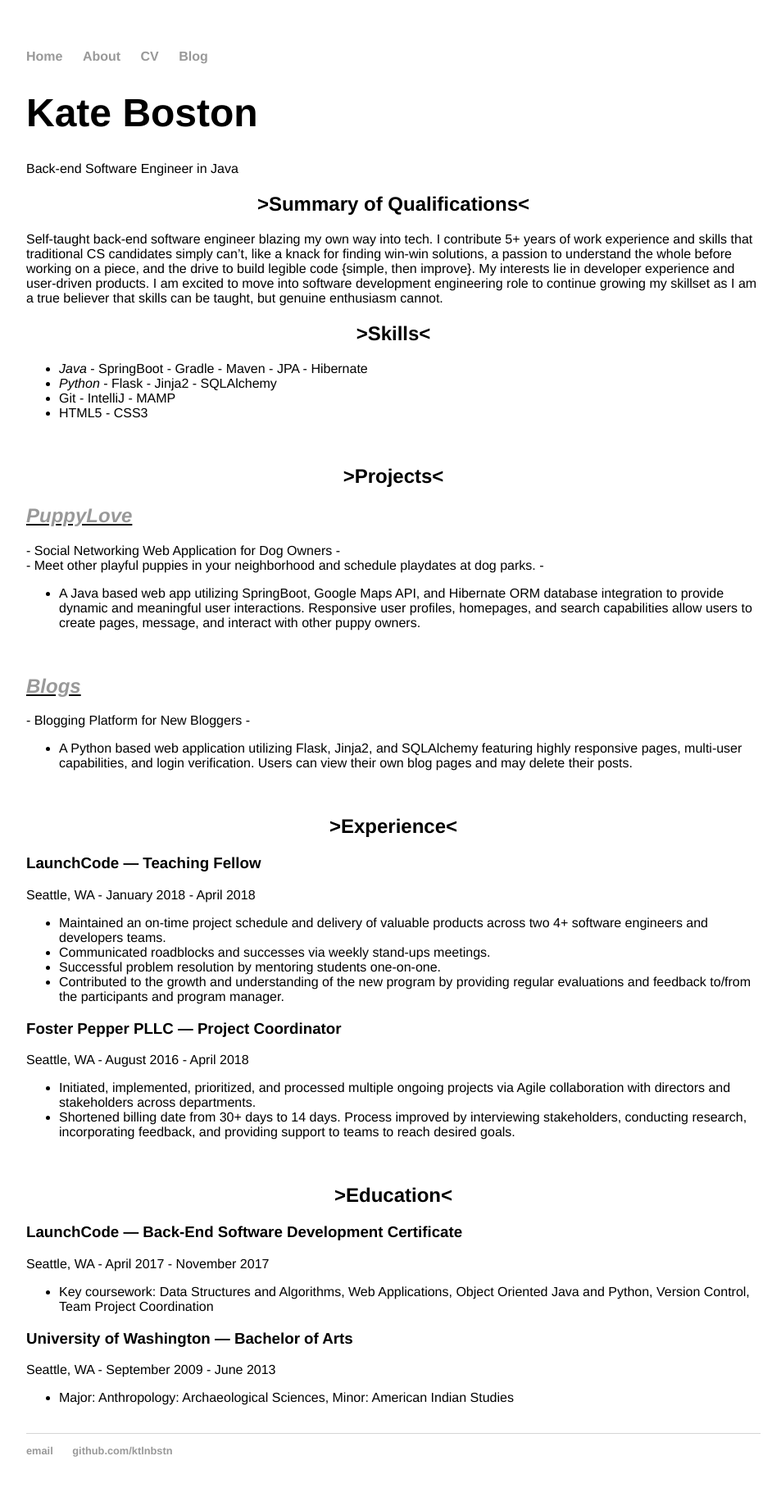
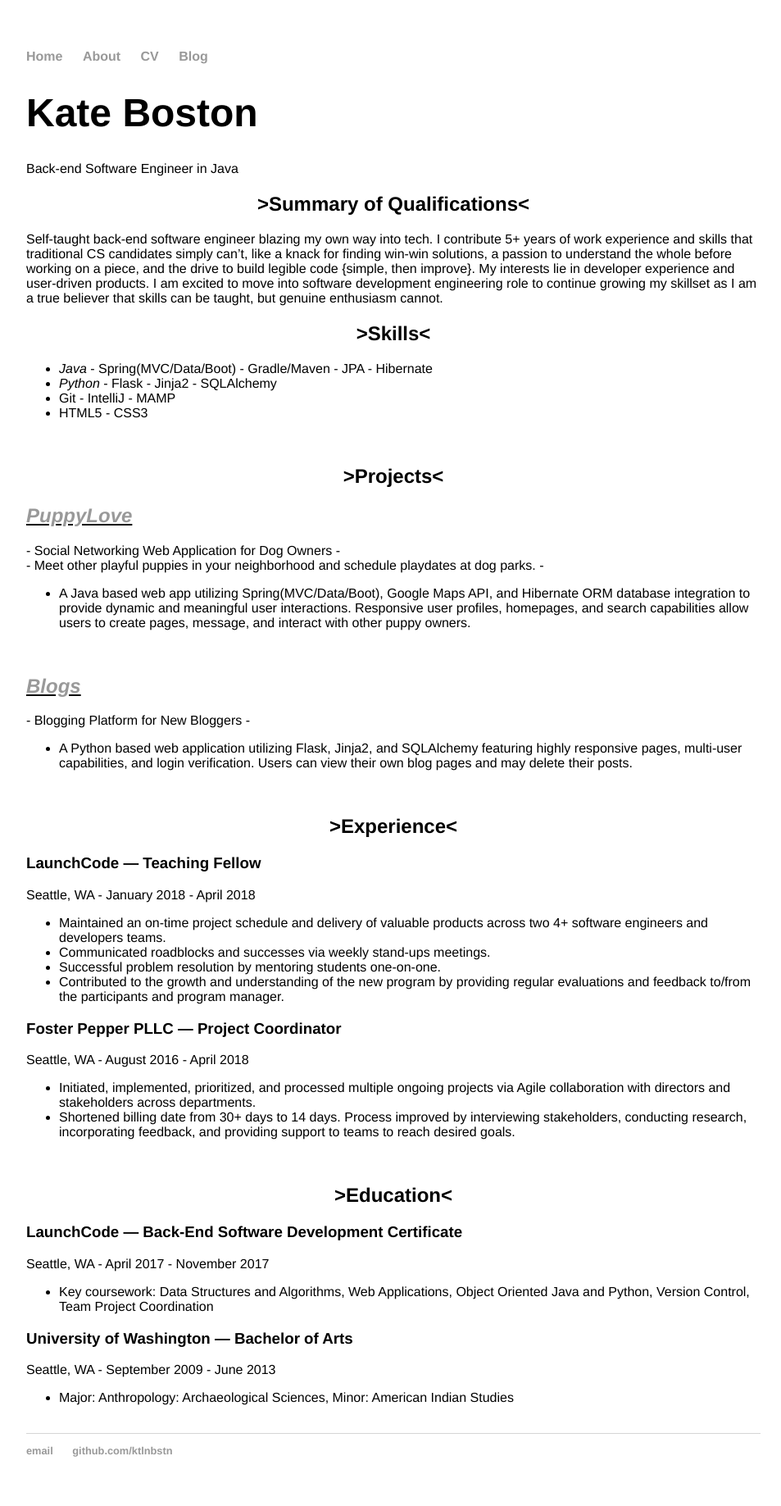
Before and after one commit to ktlnbstn/ktlnbstn.github.io, a Jekyll site: the page built from cv/index.html, in a window 1280 px wide. Shown: the whole page at 82% size, without its empty margins (160-1113 px from the left). Built offline with Jekyll 4.4.1, drawn with Linux system fonts in a browser that asks for light colours.

Commit message:
Update index.html

```diff
--- a/cv/index.html
+++ b/cv/index.html
@@ -17,7 +17,7 @@ a true believer that skills can be taught, but genuine enthusiasm cannot.</br>
 
 	<center><h2>>Skills<</h2></center>
 	<ul>
-		<li><em>Java</em> - SpringBoot - Gradle - Maven - JPA - Hibernate</li>
+		<li><em>Java</em> - Spring(MVC/Data/Boot) - Gradle/Maven - JPA - Hibernate</li>
 		<li><em>Python</em> - Flask - Jinja2 - SQLAlchemy</li>
 		<li>Git - IntelliJ - MAMP</li>
 		<li>HTML5 - CSS3</li>
@@ -30,9 +30,9 @@ a true believer that skills can be taught, but genuine enthusiasm cannot.</br>
 		- Meet other playful puppies in your neighborhood and schedule playdates at dog parks. - </br>
 
 <ul>
-<li>A Java based web app utilizing SpringBoot, Google Maps API, and Hibernate ORM database integration to provide dynamic and
-meaningful user interactions. Responsive user profiles, homepages, and search capabilities allow users
-to create pages, message, and interact with other puppy owners.</li>
+<li>A Java based web app utilizing Spring(MVC/Data/Boot), Google Maps API, and Hibernate ORM database integration to
+	provide dynamic and meaningful user interactions. Responsive user profiles, homepages, and search capabilities
+	allow users to create pages, message, and interact with other puppy owners.</li>
 </ul></br>
 
 		<h2><u><em><a href="http://blog-ktbstn.herokuapp.com/login">Blogs</a></em></u></h2>
```
